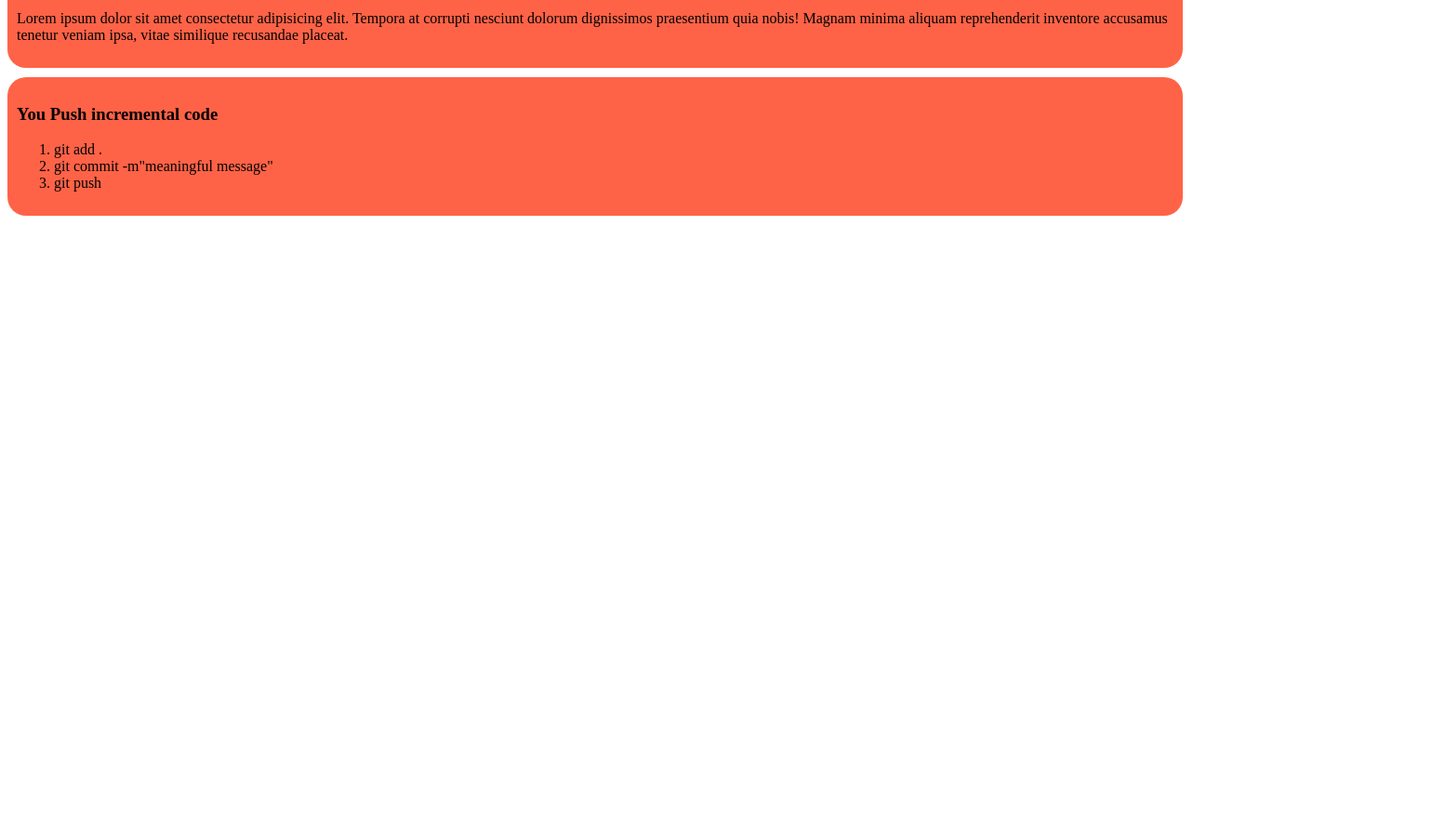
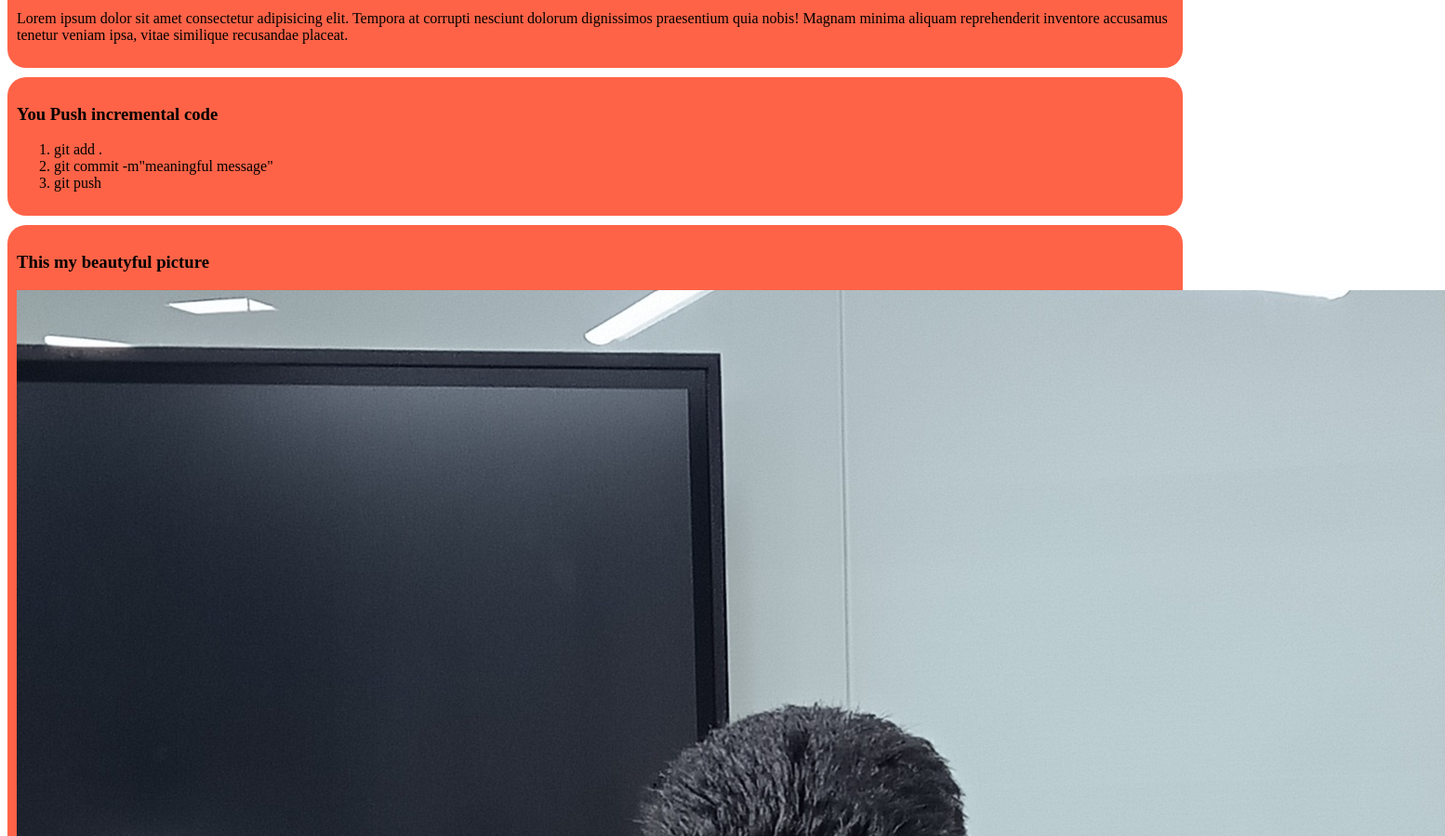
Before and after one commit to tariqulislam6062/my-simple-webside, a plain HTML site: page index.html in a window 1280 px wide. Shown: the part 657-1556 px from the top of the page at 93% size, 1554 px wide, since content can reach past the window. Before the commit the page ends 899 px from the top, so only its background shows below. Drawn offline with Linux system fonts and the light colour scheme.

Commit message:
added my beautyful picture

```diff
--- a/index.html
+++ b/index.html
@@ -31,5 +31,9 @@
             <li>git push</li>
         </ol>
     </div>
+    <div>
+        <h3>This my beautyful picture</h3>
+        <img src="image/458400550_3911484665763696_619302384266652401_n.jpg" alt="">
+    </div>
 </body>
 </html>
```
Also changed, not shown: image/458400550_3911484665763696_619302384266652401_n.jpg (added).
